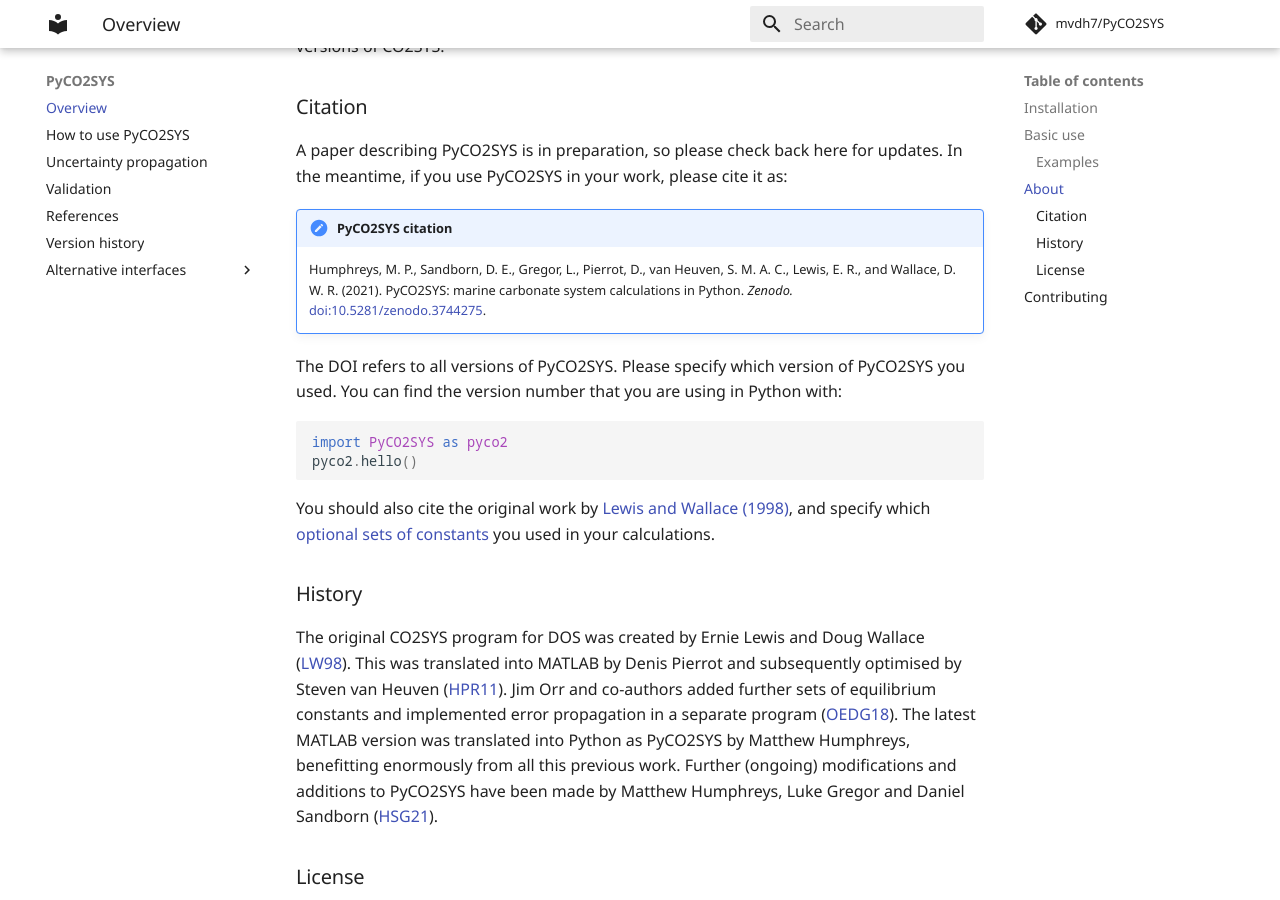
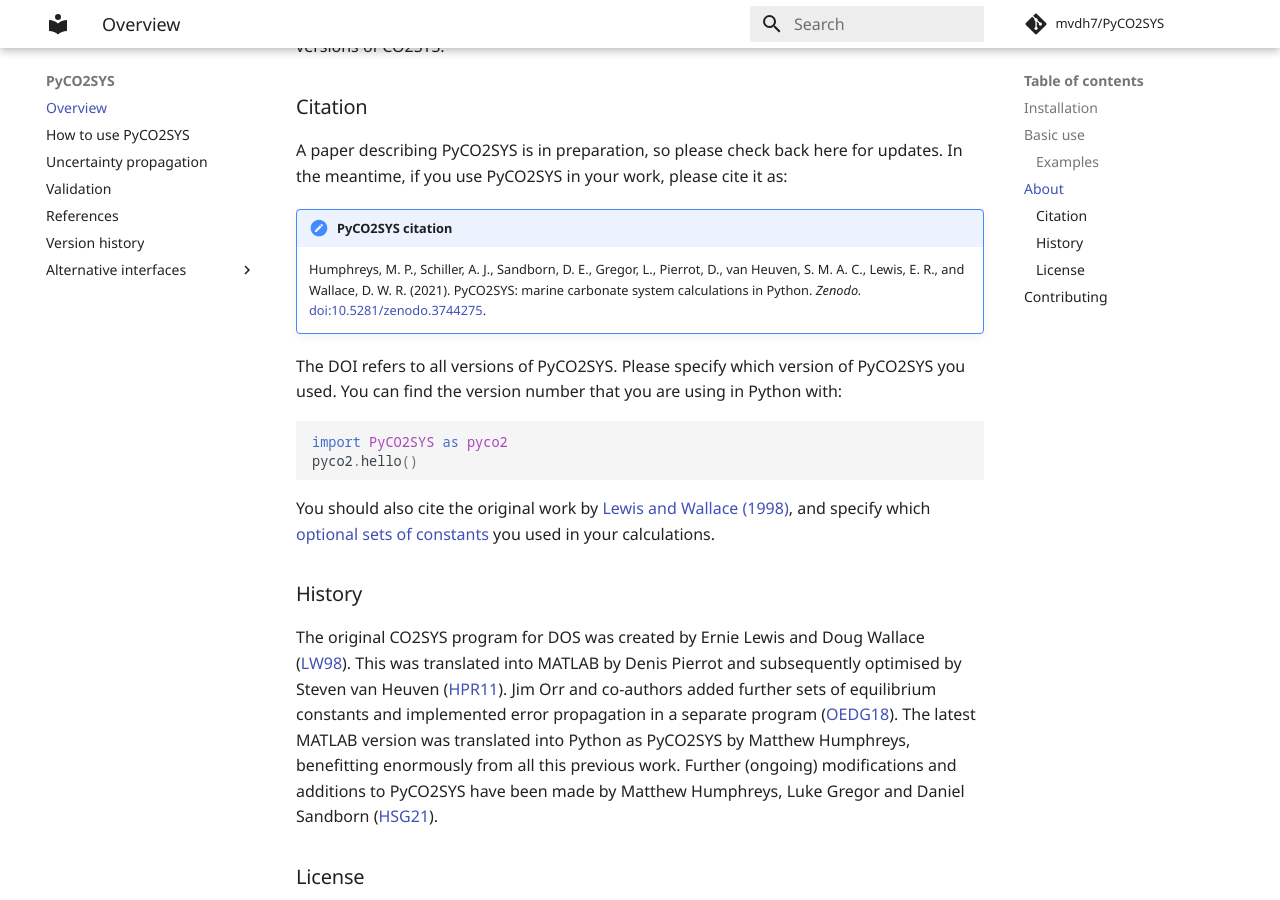
Before and after one commit to mvdh7/PyCO2SYS, an MkDocs documentation site: the page built from docs/index.md, in a window 1280 px wide and 900 px high, scrolled down 1117 px. Built offline with MkDocs 1.6.1 and Material for MkDocs 9.7.7, drawn with Linux system fonts in a browser that asks for light colours; comment, search, counter and statistics services are not loaded.

Commit message:
Start on v1.7.1

```diff
--- a/docs/index.md
+++ b/docs/index.md
@@ -44,7 +44,7 @@ PyCO2SYS is maintained primarily by [Dr Matthew Humphreys](https://www.nioz.nl/e
 A paper describing PyCO2SYS is in preparation, so please check back here for updates.  In the meantime, if you use PyCO2SYS in your work, please cite it as:
 
 !!! note "PyCO2SYS citation"
-    Humphreys, M. P., Sandborn, D. E., Gregor, L., Pierrot, D., van Heuven, S. M. A. C., Lewis, E. R., and Wallace, D. W. R. (2021).  PyCO2SYS: marine carbonate system calculations in Python.  *Zenodo.*  [doi:10.5281/zenodo.3744275](http://doi.org/10.5281/zenodo.3744275).
+    Humphreys, M. P., Schiller, A. J., Sandborn, D. E., Gregor, L., Pierrot, D., van Heuven, S. M. A. C., Lewis, E. R., and Wallace, D. W. R. (2021).  PyCO2SYS: marine carbonate system calculations in Python.  *Zenodo.*  [doi:10.5281/zenodo.3744275](http://doi.org/10.5281/zenodo.3744275).
 
 The DOI refers to all versions of PyCO2SYS.  Please specify which version of PyCO2SYS you used.  You can find the version number that you are using in Python with:
 
```
Also changed, not shown: docs/refs.md (+1 -1 lines), docs/versions.md (+6 -0 lines), 2 other files.
